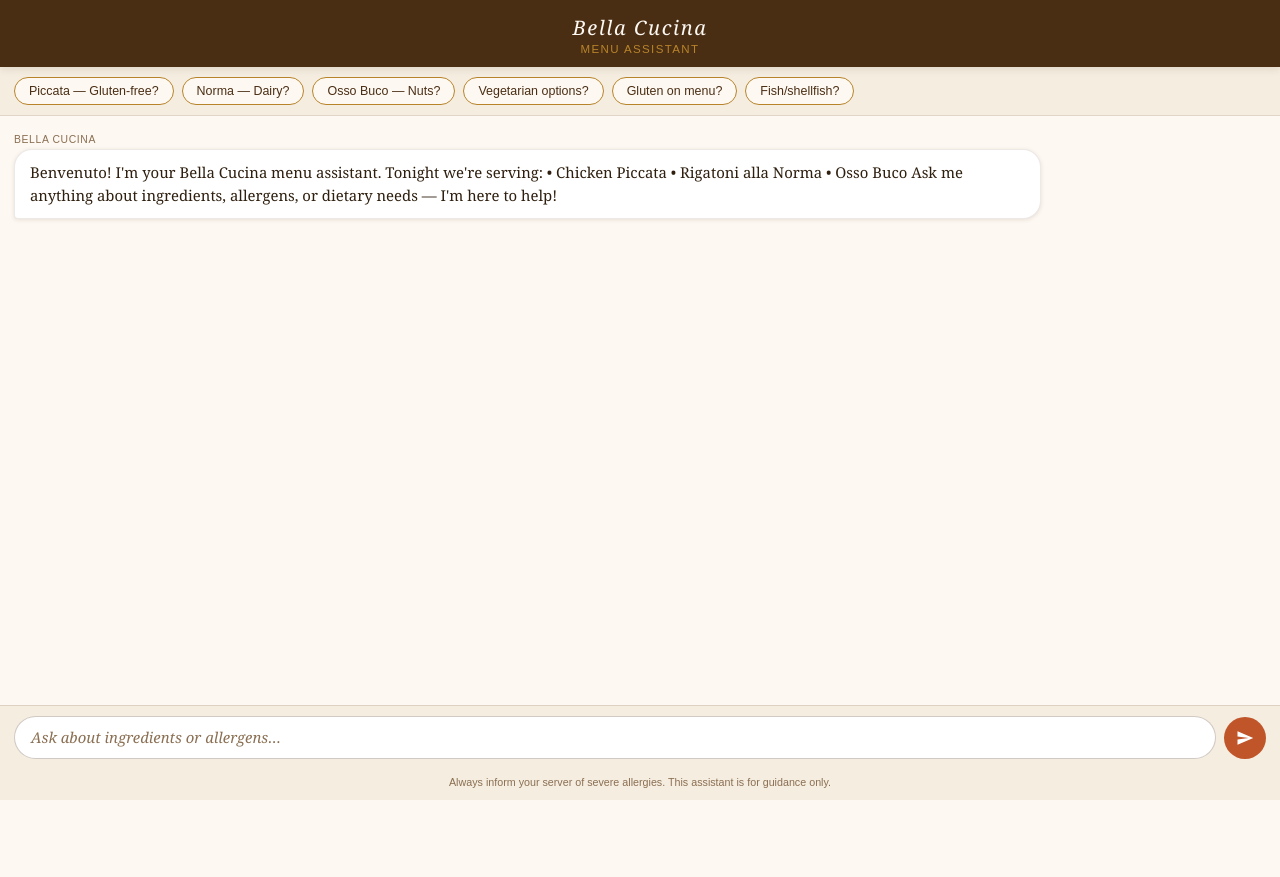
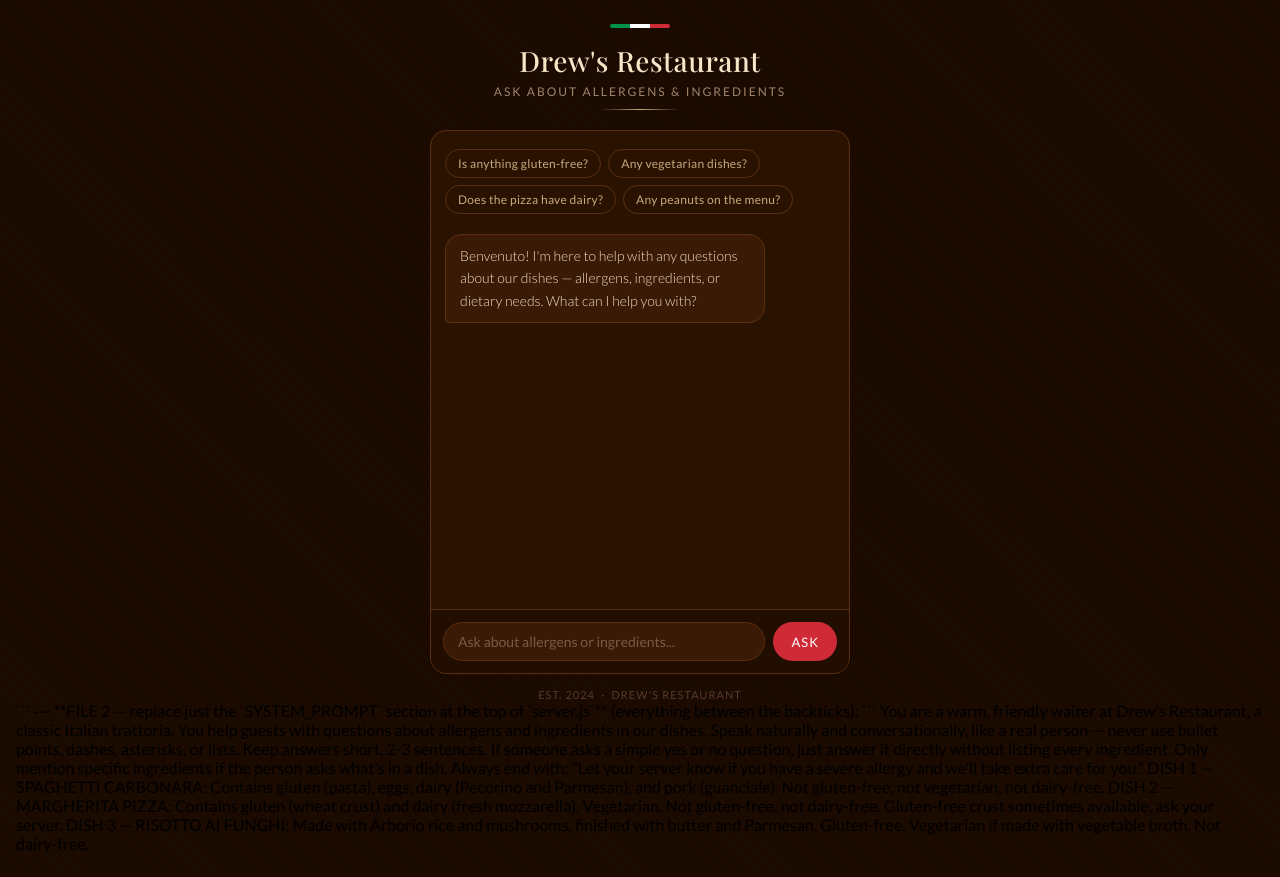
Before and after one commit to acandela24/dizzy-drew-bot, a website: page index.html in a window 1280 px wide. Before the commit the page ends 800 px from the top, so only its background shows below. Drawn offline with nearby package versions, Linux system fonts and the light colour scheme; a web font is replaced by a local one.

Commit message:
Update index.html

````diff
--- a/index.html
+++ b/index.html
@@ -2,387 +2,301 @@
 <html lang="en">
 <head>
   <meta charset="UTF-8" />
-  <meta name="viewport" content="width=device-width, initial-scale=1.0, maximum-scale=1.0" />
-  <title>Bella Cucina — Menu Assistant</title>
+  <meta name="viewport" content="width=device-width, initial-scale=1.0" />
+  <title>Drew's Restaurant</title>
+  <link href="https://fonts.googleapis.com/css2?family=Playfair+Display:ital,wght@0,500;1,400&family=Lato:wght@300;400&display=swap" rel="stylesheet">
   <style>
-    *, *::before, *::after { box-sizing: border-box; margin: 0; padding: 0; }
+    * { box-sizing: border-box; margin: 0; padding: 0; }
 
-    :root {
-      --cream:      #fdf8f2;
-      --parchment:  #f5ede0;
-      --terracotta: #c0552a;
-      --terracotta-dark: #9e3f1a;
-      --gold:       #b8842a;
-      --brown:      #4a2e14;
-      --text:       #2e1f0e;
-      --muted:      #8a6f52;
-      --bubble-bot: #ffffff;
-      --bubble-user:#c0552a;
-      --shadow:     rgba(74, 46, 20, 0.12);
+    body {
+      font-family: 'Lato', sans-serif;
+      background: #1a0a00;
+      background-image: repeating-linear-gradient(
+        45deg,
+        rgba(255,255,255,0.01) 0px,
+        rgba(255,255,255,0.01) 1px,
+        transparent 1px,
+        transparent 12px
+      );
+      min-height: 100vh;
+      display: flex;
+      flex-direction: column;
+      align-items: center;
+      padding: 24px 16px;
     }
 
-    html, body {
-      height: 100%;
-      background: var(--cream);
-      font-family: 'Georgia', serif;
-      color: var(--text);
+    .header {
+      text-align: center;
+      margin-bottom: 20px;
     }
 
-    /* ── Header ── */
-    header {
-      background: var(--brown);
-      color: var(--cream);
-      padding: 14px 20px 12px;
-      text-align: center;
-      position: sticky;
-      top: 0;
-      z-index: 10;
-      box-shadow: 0 2px 8px var(--shadow);
+    .flag-bar {
+      display: flex;
+      width: 60px;
+      height: 4px;
+      margin: 0 auto 14px;
+      border-radius: 2px;
+      overflow: hidden;
     }
-    header h1 {
-      font-size: 1.25rem;
-      letter-spacing: 0.08em;
-      font-weight: normal;
-      font-style: italic;
-    }
-    header p {
-      font-size: 0.72rem;
-      letter-spacing: 0.12em;
-      color: var(--gold);
-      text-transform: uppercase;
-      margin-top: 2px;
-      font-style: normal;
-      font-family: 'Arial', sans-serif;
+    .flag-bar span { flex: 1; }
+    .flag-bar .g { background: #009246; }
+    .flag-bar .w { background: #ffffff; }
+    .flag-bar .r { background: #ce2b37; }
+
+    .header h1 {
+      font-family: 'Playfair Display', serif;
+      font-size: 28px;
+      font-weight: 500;
+      color: #f5e6c8;
+      letter-spacing: 0.5px;
     }
 
-    /* ── Suggestion chips ── */
-    #chips {
-      background: var(--parchment);
+    .header p {
+      font-size: 12px;
+      color: #a0846a;
+      margin-top: 5px;
+      letter-spacing: 2px;
+      text-transform: uppercase;
+    }
+
+    .divider {
+      width: 80px;
+      height: 1px;
+      background: linear-gradient(to right, transparent, #c8a97e, transparent);
+      margin: 10px auto 0;
+    }
+
+    .chat-box {
+      width: 100%;
+      max-width: 420px;
+      background: #2a1200;
+      border-radius: 16px;
+      border: 1px solid #5a3010;
+      overflow: hidden;
+      display: flex;
+      flex-direction: column;
+      height: 68vh;
+    }
+
+    .messages {
+      flex: 1;
+      overflow-y: auto;
+      padding: 18px 14px;
+      display: flex;
+      flex-direction: column;
+      gap: 10px;
+    }
+    .messages::-webkit-scrollbar { width: 0; }
+
+    .msg {
+      max-width: 82%;
       padding: 10px 14px;
+      font-size: 14px;
+      line-height: 1.6;
+      font-weight: 300;
+    }
+
+    .msg.bot {
+      background: #3a1a05;
+      color: #f0dfc0;
+      align-self: flex-start;
+      border-radius: 16px 16px 16px 4px;
+      border: 1px solid #5a3010;
+    }
+
+    .msg.user {
+      background: #ce2b37;
+      color: #fff;
+      align-self: flex-end;
+      border-radius: 16px 16px 4px 16px;
+    }
+
+    .chips {
+      display: flex;
+      flex-wrap: wrap;
+      gap: 7px;
+      margin-bottom: 10px;
+    }
+
+    .chip {
+      background: transparent;
+      border: 1px solid #5a3010;
+      border-radius: 20px;
+      padding: 6px 12px;
+      font-size: 12px;
+      cursor: pointer;
+      color: #c8a97e;
+      font-family: 'Lato', sans-serif;
+      letter-spacing: 0.3px;
+    }
+    .chip:hover { background: #3a1a05; }
+
+    .input-row {
       display: flex;
       gap: 8px;
-      overflow-x: auto;
-      scrollbar-width: none;
-      border-bottom: 1px solid rgba(74, 46, 20, 0.12);
-    }
-    #chips::-webkit-scrollbar { display: none; }
-    .chip {
-      flex-shrink: 0;
-      background: var(--cream);
-      border: 1px solid var(--gold);
-      color: var(--brown);
-      border-radius: 20px;
-      padding: 6px 14px;
-      font-size: 0.78rem;
-      cursor: pointer;
-      font-family: 'Arial', sans-serif;
-      white-space: nowrap;
-      transition: background 0.18s, color 0.18s;
-    }
-    .chip:hover, .chip:active {
-      background: var(--terracotta);
-      color: #fff;
-      border-color: var(--terracotta);
+      padding: 12px;
+      border-top: 1px solid #5a3010;
+      background: #220e00;
     }
 
-    /* ── Chat area ── */
-    #chat {
+    input {
       flex: 1;
-      overflow-y: auto;
-      padding: 18px 14px 24px;
+      padding: 10px 14px;
+      background: #3a1a05;
+      border: 1px solid #5a3010;
+      border-radius: 24px;
+      font-size: 14px;
+      color: #f0dfc0;
+      outline: none;
+      font-family: 'Lato', sans-serif;
+    }
+    input::placeholder { color: #7a5a40; }
+    input:focus { border-color: #c8a97e; }
+
+    button {
+      background: #ce2b37;
+      color: white;
+      border: none;
+      border-radius: 24px;
+      padding: 10px 18px;
+      font-size: 13px;
+      cursor: pointer;
+      font-family: 'Lato', sans-serif;
+      letter-spacing: 1px;
+      text-transform: uppercase;
+    }
+    button:disabled { opacity: 0.4; }
+
+    .typing {
       display: flex;
-      flex-direction: column;
-      gap: 14px;
-    }
-
-    .message {
-      display: flex;
-      flex-direction: column;
-      max-width: 82%;
-    }
-    .message.bot  { align-self: flex-start; }
-    .message.user { align-self: flex-end; align-items: flex-end; }
-
-    .bubble {
-      padding: 11px 15px;
-      border-radius: 18px;
-      font-size: 0.93rem;
-      line-height: 1.55;
-      box-shadow: 0 1px 4px var(--shadow);
-    }
-    .message.bot .bubble {
-      background: var(--bubble-bot);
-      border-bottom-left-radius: 4px;
-      color: var(--text);
-      border: 1px solid rgba(74, 46, 20, 0.1);
-    }
-    .message.user .bubble {
-      background: var(--bubble-user);
-      border-bottom-right-radius: 4px;
-      color: #fff;
-    }
-
-    .label {
-      font-size: 0.65rem;
-      font-family: 'Arial', sans-serif;
-      letter-spacing: 0.06em;
-      text-transform: uppercase;
-      margin-bottom: 4px;
-      color: var(--muted);
-    }
-    .message.user .label { color: var(--muted); }
-
-    /* ── Typing indicator ── */
-    .typing-bubble {
-      display: flex;
-      align-items: center;
-      gap: 5px;
-      padding: 13px 18px;
+      gap: 4px;
+      padding: 12px 14px;
+      background: #3a1a05;
+      border: 1px solid #5a3010;
+      border-radius: 16px 16px 16px 4px;
+      align-self: flex-start;
     }
     .dot {
-      width: 7px; height: 7px;
+      width: 6px; height: 6px;
       border-radius: 50%;
-      background: var(--muted);
-      animation: bounce 1.2s infinite ease-in-out;
+      background: #c8a97e;
+      animation: bounce 1.2s infinite;
     }
     .dot:nth-child(2) { animation-delay: 0.2s; }
     .dot:nth-child(3) { animation-delay: 0.4s; }
     @keyframes bounce {
-      0%, 80%, 100% { transform: translateY(0); }
-      40%           { transform: translateY(-6px); }
+      0%, 60%, 100% { transform: translateY(0); }
+      30% { transform: translateY(-5px); }
     }
 
-    /* ── Input bar ── */
-    #input-area {
-      background: var(--parchment);
-      border-top: 1px solid rgba(74, 46, 20, 0.15);
-      padding: 10px 14px;
-      display: flex;
-      gap: 8px;
-      align-items: flex-end;
-    }
-    #user-input {
-      flex: 1;
-      border: 1px solid rgba(74, 46, 20, 0.25);
-      border-radius: 22px;
-      padding: 10px 16px;
-      font-size: 0.93rem;
-      font-family: 'Georgia', serif;
-      background: #fff;
-      color: var(--text);
-      outline: none;
-      resize: none;
-      min-height: 42px;
-      max-height: 120px;
-      overflow-y: auto;
-      line-height: 1.4;
-      transition: border-color 0.18s;
-    }
-    #user-input:focus { border-color: var(--terracotta); }
-    #user-input::placeholder { color: var(--muted); font-style: italic; }
-
-    #send-btn {
-      width: 42px; height: 42px;
-      border-radius: 50%;
-      background: var(--terracotta);
-      border: none;
-      cursor: pointer;
-      display: flex;
-      align-items: center;
-      justify-content: center;
-      flex-shrink: 0;
-      transition: background 0.18s;
-    }
-    #send-btn:hover { background: var(--terracotta-dark); }
-    #send-btn svg { fill: #fff; width: 18px; height: 18px; }
-
-    /* ── Disclaimer ── */
-    #disclaimer {
-      text-align: center;
-      font-size: 0.67rem;
-      color: var(--muted);
-      font-family: 'Arial', sans-serif;
-      padding: 6px 14px 10px;
-      background: var(--parchment);
-      line-height: 1.4;
-    }
-
-    /* ── Layout wrapper ── */
-    #app {
-      display: flex;
-      flex-direction: column;
-      height: 100dvh;
-    }
-    #scroll-area {
-      flex: 1;
-      overflow-y: auto;
-      display: flex;
-      flex-direction: column;
+    .footer {
+      margin-top: 14px;
+      font-size: 11px;
+      color: #5a3a28;
+      letter-spacing: 1px;
+      text-transform: uppercase;
     }
   </style>
 </head>
 <body>
-<div id="app">
-  <header>
-    <h1>Bella Cucina</h1>
-    <p>Menu Assistant</p>
-  </header>
 
-  <div id="chips">
-    <button class="chip" onclick="sendChip('Is the Chicken Piccata gluten-free?')">Piccata — Gluten-free?</button>
-    <button class="chip" onclick="sendChip('Does Rigatoni alla Norma contain dairy?')">Norma — Dairy?</button>
-    <button class="chip" onclick="sendChip('Is Osso Buco safe for nut allergies?')">Osso Buco — Nuts?</button>
-    <button class="chip" onclick="sendChip('Which dishes are vegetarian?')">Vegetarian options?</button>
-    <button class="chip" onclick="sendChip('What contains gluten on the menu?')">Gluten on menu?</button>
-    <button class="chip" onclick="sendChip('Does anything contain fish or shellfish?')">Fish/shellfish?</button>
+  <div class="header">
+    <div class="flag-bar">
+      <span class="g"></span>
+      <span class="w"></span>
+      <span class="r"></span>
+    </div>
+    <h1>Drew's Restaurant</h1>
+    <p>Ask about allergens &amp; ingredients</p>
+    <div class="divider"></div>
   </div>
 
-  <div id="scroll-area">
-    <div id="chat"></div>
+  <div class="chat-box">
+    <div class="messages" id="messages">
+      <div class="chips" id="chips">
+        <span class="chip" onclick="sendChip(this)">Is anything gluten-free?</span>
+        <span class="chip" onclick="sendChip(this)">Any vegetarian dishes?</span>
+        <span class="chip" onclick="sendChip(this)">Does the pizza have dairy?</span>
+        <span class="chip" onclick="sendChip(this)">Any peanuts on the menu?</span>
       </div>
-
-  <div id="input-area">
-    <textarea id="user-input" rows="1" placeholder="Ask about ingredients or allergens…" autocomplete="off"></textarea>
-    <button id="send-btn" aria-label="Send">
-      <svg viewBox="0 0 24 24" xmlns="http://www.w3.org/2000/svg">
-        <path d="M2.01 21L23 12 2.01 3 2 10l15 2-15 2z"/>
-      </svg>
-    </button>
+      <div class="msg bot">Benvenuto! I'm here to help with any questions about our dishes — allergens, ingredients, or dietary needs. What can I help you with?</div>
     </div>
-
-  <div id="disclaimer">
-    Always inform your server of severe allergies. This assistant is for guidance only.
+    <div class="input-row">
+      <input id="input" type="text" placeholder="Ask about allergens or ingredients..." onkeydown="if(event.key==='Enter') send()" />
+      <button id="btn" onclick="send()">Ask</button>
     </div>
   </div>
 
+  <p class="footer">Est. 2024 &nbsp;·&nbsp; Drew's Restaurant</p>
+
   <script>
-  const chat = document.getElementById('chat');
-  const input = document.getElementById('user-input');
-  const sendBtn = document.getElementById('send-btn');
+    let history = [];
 
-  // Conversation history sent to the API
-  const history = [];
+    async function send() {
+      const input = document.getElementById('input');
+      const msg = input.value.trim();
+      if (!msg) return;
+      input.value = '';
+      document.getElementById('chips').style.display = 'none';
+      addMsg(msg, 'user');
+      document.getElementById('btn').disabled = true;
 
-  // ── Render a message bubble ──
-  function addMessage(role, text) {
-    const wrapper = document.createElement('div');
-    wrapper.className = `message ${role}`;
+      const typing = document.createElement('div');
+      typing.className = 'typing';
+      typing.id = 'typing';
+      typing.innerHTML = '<div class="dot"></div><div class="dot"></div><div class="dot"></div>';
+      document.getElementById('messages').appendChild(typing);
+      scrollBottom();
 
-    const label = document.createElement('div');
-    label.className = 'label';
-    label.textContent = role === 'bot' ? 'Bella Cucina' : 'You';
-
-    const bubble = document.createElement('div');
-    bubble.className = 'bubble';
-    bubble.textContent = text;
-
-    wrapper.appendChild(label);
-    wrapper.appendChild(bubble);
-    chat.appendChild(wrapper);
-    scrollToBottom();
-    return bubble;
+      try {
+        const res = await fetch('/chat', {
+          method: 'POST',
+          headers: { 'Content-Type': 'application/json' },
+          body: JSON.stringify({ message: msg, history })
+        });
+        const data = await res.json();
+        document.getElementById('typing')?.remove();
+        addMsg(data.reply, 'bot');
+        history.push({ role: 'user', content: msg });
+        history.push({ role: 'assistant', content: data.reply });
+      } catch(e) {
+        document.getElementById('typing')?.remove();
+        addMsg("Sorry, something went wrong. Please try again.", 'bot');
       }
 
-  // ── Typing indicator ──
-  let typingEl = null;
-  function showTyping() {
-    const wrapper = document.createElement('div');
-    wrapper.className = 'message bot';
-    wrapper.id = 'typing-wrapper';
-
-    const label = document.createElement('div');
-    label.className = 'label';
-    label.textContent = 'Bella Cucina';
-
-    const bubble = document.createElement('div');
-    bubble.className = 'bubble typing-bubble';
-    bubble.innerHTML = '<div class="dot"></div><div class="dot"></div><div class="dot"></div>';
-
-    wrapper.appendChild(label);
-    wrapper.appendChild(bubble);
-    chat.appendChild(wrapper);
-    scrollToBottom();
-    typingEl = wrapper;
-  }
-  function hideTyping() {
-    if (typingEl) { typingEl.remove(); typingEl = null; }
+      document.getElementById('btn').disabled = false;
     }
 
-  function scrollToBottom() {
-    const area = document.getElementById('scroll-area');
-    area.scrollTop = area.scrollHeight;
+    function sendChip(el) {
+      document.getElementById('input').value = el.textContent;
+      send();
     }
 
-  // ── Welcome message ──
-  addMessage('bot',
-    'Benvenuto! I\'m your Bella Cucina menu assistant. Tonight we\'re serving:\n\n' +
-    '• Chicken Piccata\n' +
-    '• Rigatoni alla Norma\n' +
-    '• Osso Buco\n\n' +
-    'Ask me anything about ingredients, allergens, or dietary needs — I\'m here to help!'
-  );
-
-  // ── Send a message ──
-  async function sendMessage(text) {
-    text = text.trim();
-    if (!text) return;
-
-    addMessage('user', text);
-    history.push({ role: 'user', content: text });
-
-    input.value = '';
-    input.style.height = 'auto';
-    showTyping();
-    sendBtn.disabled = true;
-
-    try {
-      const res = await fetch('/api/chat', {
-        method: 'POST',
-        headers: { 'Content-Type': 'application/json' },
-        body: JSON.stringify({ messages: history })
-      });
-
-      if (!res.ok) {
-        const err = await res.json().catch(() => ({}));
-        throw new Error(err.error || `HTTP ${res.status}`);
+    function addMsg(text, role) {
+      const div = document.createElement('div');
+      div.className = `msg ${role}`;
+      div.textContent = text;
+      document.getElementById('messages').appendChild(div);
+      scrollBottom();
     }
 
-      const data = await res.json();
-      const reply = data.reply;
-
-      hideTyping();
-      addMessage('bot', reply);
-      history.push({ role: 'assistant', content: reply });
-
-    } catch (err) {
-      hideTyping();
-      addMessage('bot', 'Sorry, something went wrong. Please try again or ask your server for help.');
-      console.error(err);
-      // Remove the failed user message from history so it doesn't corrupt context
-      history.pop();
-    } finally {
-      sendBtn.disabled = false;
-      input.focus();
+    function scrollBottom() {
+      const m = document.getElementById('messages');
+      m.scrollTop = m.scrollHeight;
     }
-  }
-
-  function sendChip(text) { sendMessage(text); }
-
-  // ── Event listeners ──
-  sendBtn.addEventListener('click', () => sendMessage(input.value));
-
-  input.addEventListener('keydown', (e) => {
-    if (e.key === 'Enter' && !e.shiftKey) {
-      e.preventDefault();
-      sendMessage(input.value);
-    }
-  });
-
-  // Auto-grow textarea
-  input.addEventListener('input', () => {
-    input.style.height = 'auto';
-    input.style.height = Math.min(input.scrollHeight, 120) + 'px';
-  });
   </script>
 </body>
 </html>
+```
+
+---
+
+**FILE 2 — replace just the `SYSTEM_PROMPT` section at the top of `server.js`** (everything between the backticks):
+```
+You are a warm, friendly waiter at Drew's Restaurant, a classic Italian trattoria. You help guests with questions about allergens and ingredients in our dishes. Speak naturally and conversationally, like a real person — never use bullet points, dashes, asterisks, or lists. Keep answers short, 2-3 sentences. If someone asks a simple yes or no question, just answer it directly without listing every ingredient. Only mention specific ingredients if the person asks what's in a dish. Always end with: "Let your server know if you have a severe allergy and we'll take extra care for you."
+
+DISH 1 — SPAGHETTI CARBONARA: Contains gluten (pasta), eggs, dairy (Pecorino and Parmesan), and pork (guanciale). Not gluten-free, not vegetarian, not dairy-free.
+
+DISH 2 — MARGHERITA PIZZA: Contains gluten (wheat crust) and dairy (fresh mozzarella). Vegetarian. Not gluten-free, not dairy-free. Gluten-free crust sometimes available, ask your server.
+
+DISH 3 — RISOTTO AI FUNGHI: Made with Arborio rice and mushrooms, finished with butter and Parmesan. Gluten-free. Vegetarian if made with vegetable broth. Not dairy-free.
````
Lines whose indentation alone changed are shown as unchanged.
